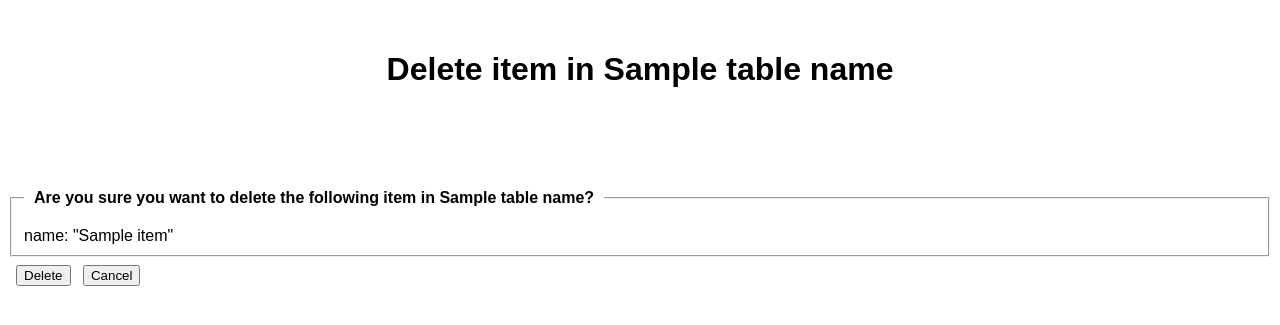
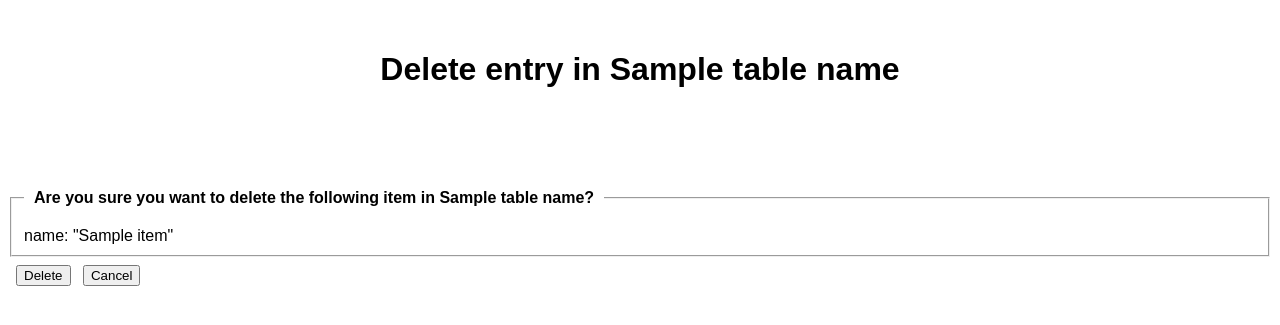
Before and after one commit to nolandseigler/osu-cs340-project, a Python web app: template what_the_fec/templates/delete_candidate_office_records.j2 in a window 1280 px wide. Shown: the part 54-379 px from the top of the page. Run offline with Jinja, Linux system fonts and the light colour scheme; the template is opened without the code that fills it: most values are stand-ins (such as "Sample title", 1, 10 or a date in 2020).

Commit message:
change header for delete candidate_office_records

```diff
--- a/what_the_fec/templates/delete_candidate_office_records.j2
+++ b/what_the_fec/templates/delete_candidate_office_records.j2
@@ -2,7 +2,7 @@
 
 
 {% block head %}
-    <h1>Delete item in {{table_name}}</h1>
+    <h1>Delete entry in {{table_name}}</h1>
 {% endblock %}
 
 {% block body %}
```
